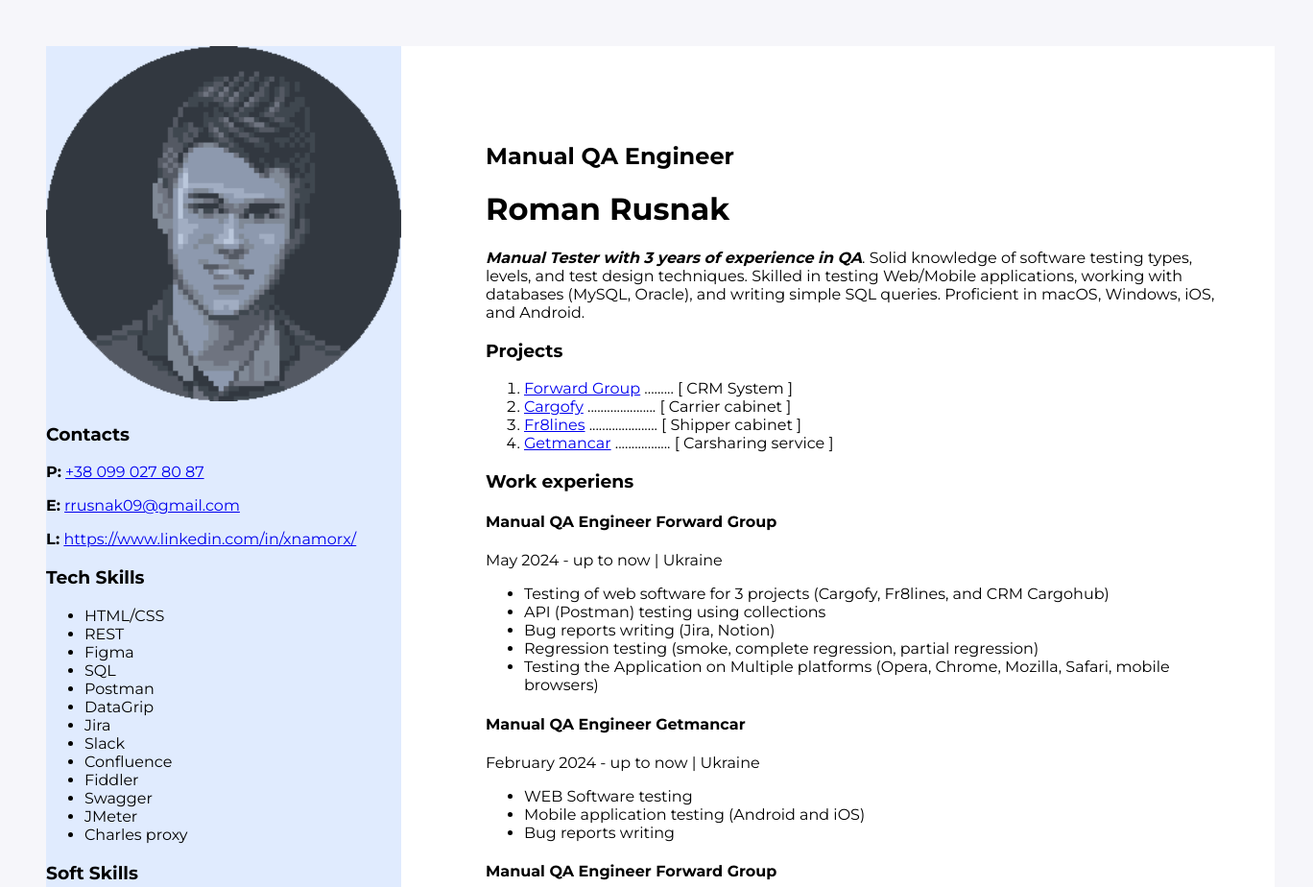
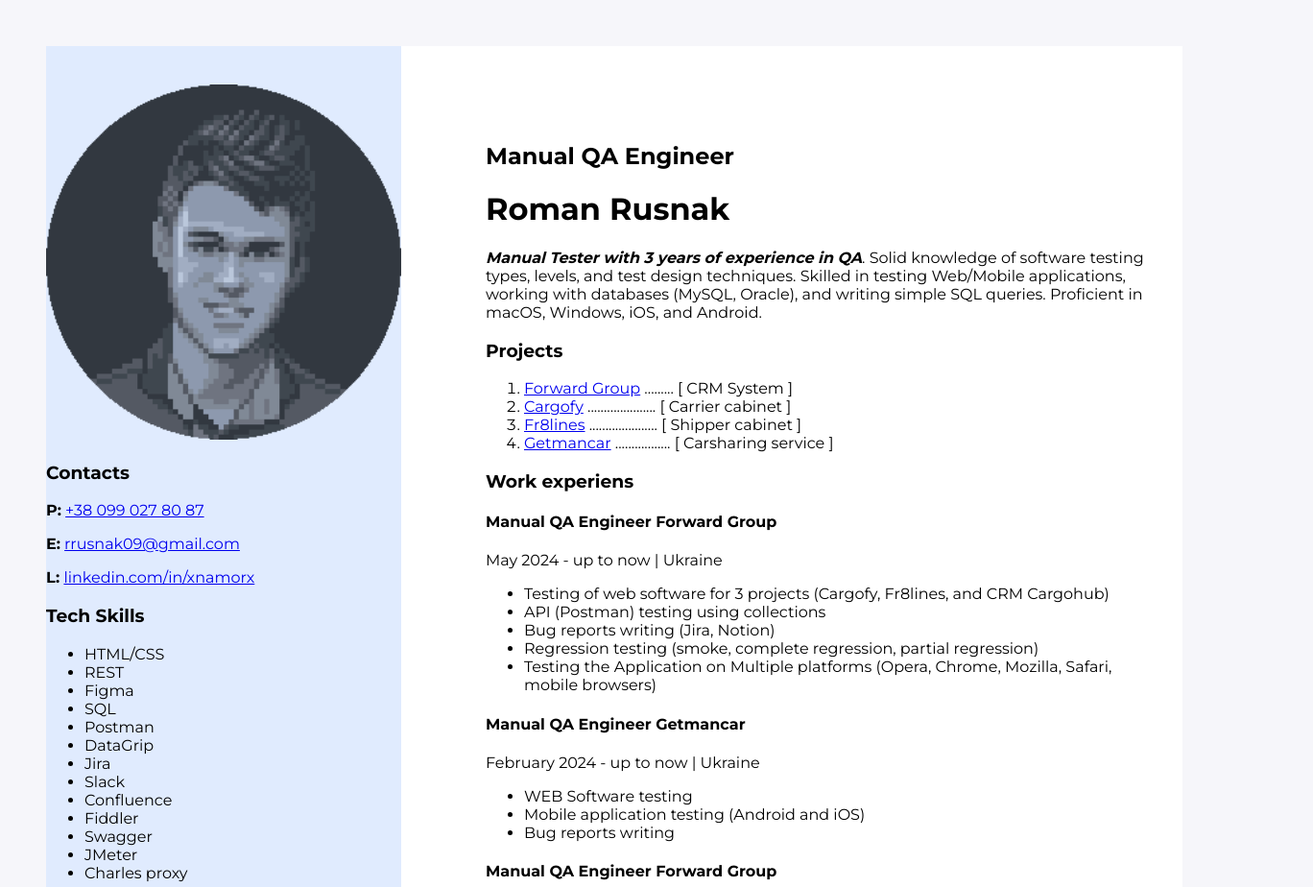
Before and after one commit to xNamoRx/resume, a plain HTML site: page index.html in a window 1280 px wide. Shown: the top 924 px of the page at 96% size, 1368 px wide, since content can reach past the window. Drawn offline with Linux system fonts and the light colour scheme.

Commit message:
Update css

```diff
--- a/css/styles.css
+++ b/css/styles.css
@@ -2,8 +2,7 @@ body {
   background: #f6f6fa;
   padding: 40px 40px 40px 40px;
   font-family: "Montserrat", serif;
-  width: 1280px;
-  height: 1399px;
+
 }
 .wrapper {
   background: #fff;
@@ -18,5 +17,6 @@ body {
   padding-top: 80px;
   padding-right: 40px;
   padding-bottom: 80px;
-  box-sizing: border-box;
 }
+.contacts {
+}
--- a/index.html
+++ b/index.html
@@ -141,17 +141,17 @@
 
     <!-- Sidebar -->
     <aside class="sidebar">
-      <img src="img/portrait 8.png" alt="My photo" width="370" />
+      <img src="img/portrait 8.png" alt="My photo" width="370" style="padding-top: 40px;"/>
 
       <!-- Contacts -->
-      <div>
+      <div class="contacts">
         <h3>Contacts</h3>
         <p><b>P:</b> <a href="tel:+380990278087">+38 099 027 80 87</a></p>
         <p><b>E:</b> <a href="mailt:rrusnak09@gmail.com">rrusnak09@gmail.com</a></p>
         <p>
           <b>L:</b>
           <a href="https://www.linkedin.com/in/xnamorx/"
-            >https://www.linkedin.com/in/xnamorx/</a
+            >linkedin.com/in/xnamorx</a
           >
         </p>
       </div>
```
